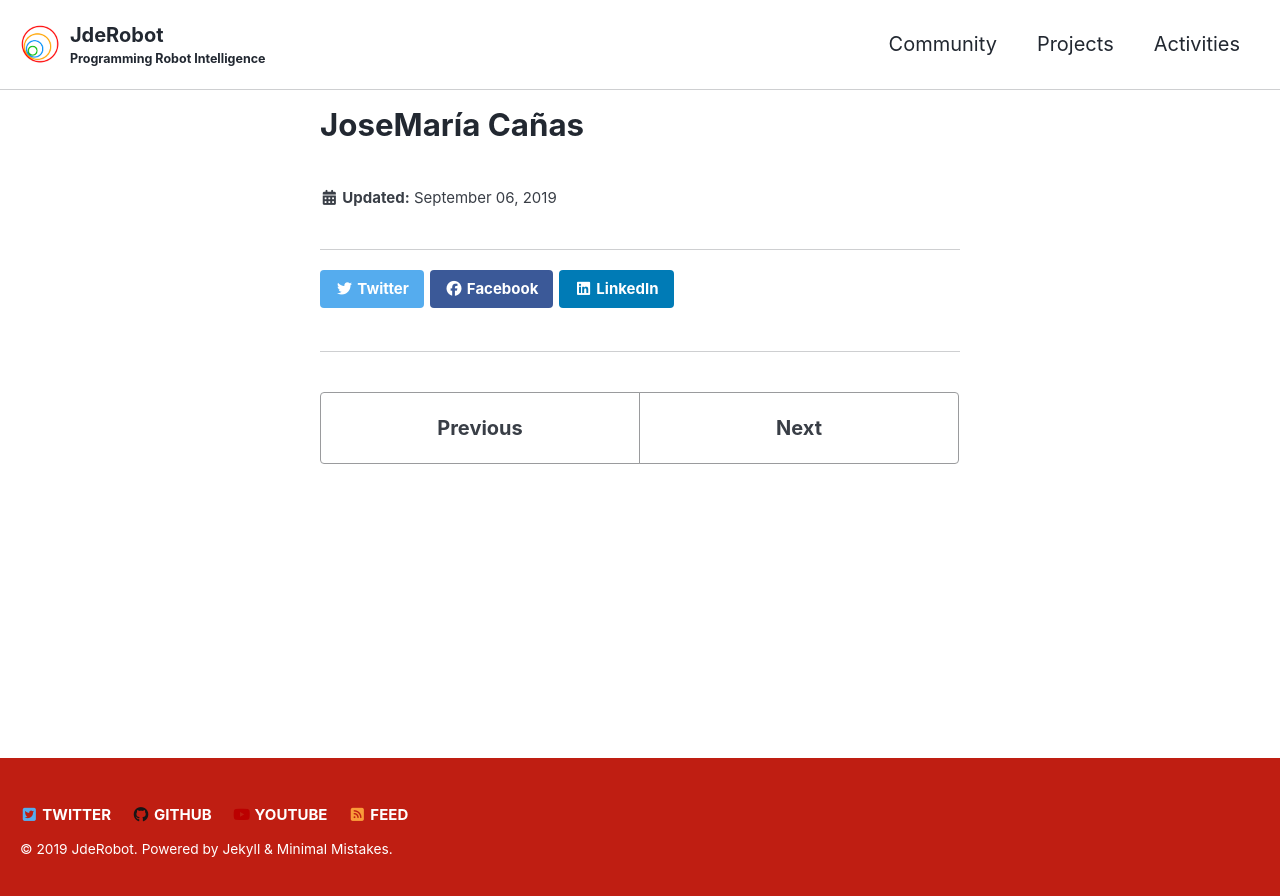
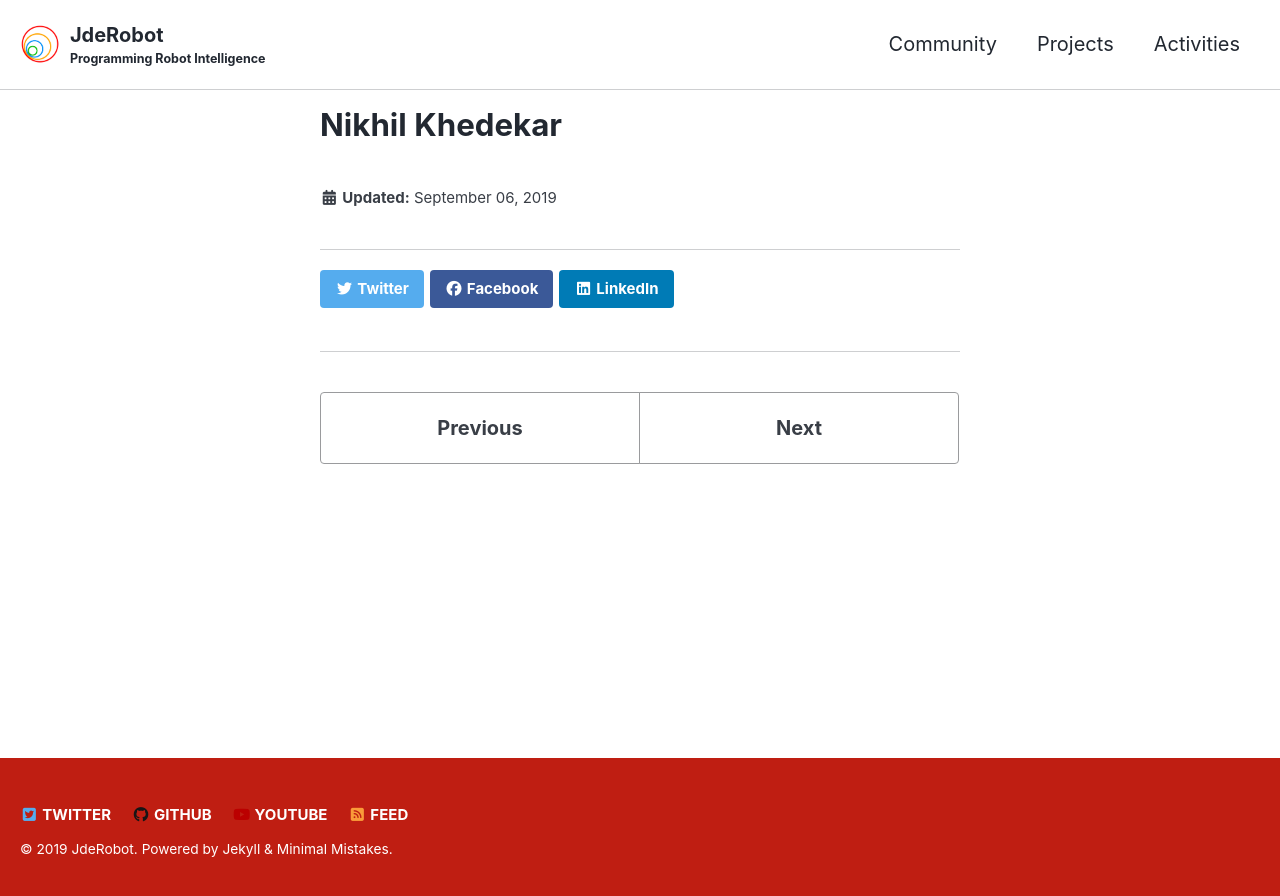
Before and after one commit to JdeRobot/jderobot.github.io, a Jekyll site: the page built from _portfolio/contributors/nikhil.md, in a window 1280 px wide. Shown: the top 896 px of the page. Built offline with Jekyll 4.4.1, drawn with Linux system fonts in a browser that asks for light colours; cached includes are drawn as plain includes; nearby versions of some CDN libraries.

Commit message:
Nikhil added

```diff
--- a/_portfolio/contributors/nikhil.md
+++ b/_portfolio/contributors/nikhil.md
@@ -1,7 +1,7 @@
 ---
-title: "JoseMaría Cañas"
-excerpt: "Project maintainer, VisualStates, DetectionSuite, Robotics-Academy, progeo lib, fuzzylib"
+title: "Nikhil Khedekar"
+excerpt: "RoboticsAcademy, drones"
 header:
   #image:
-  teaser: /assets/images/community/contributors/jmplaza.jpg
+  teaser: /assets/images/community/contributors/nikhil.jpg
 ---
```
